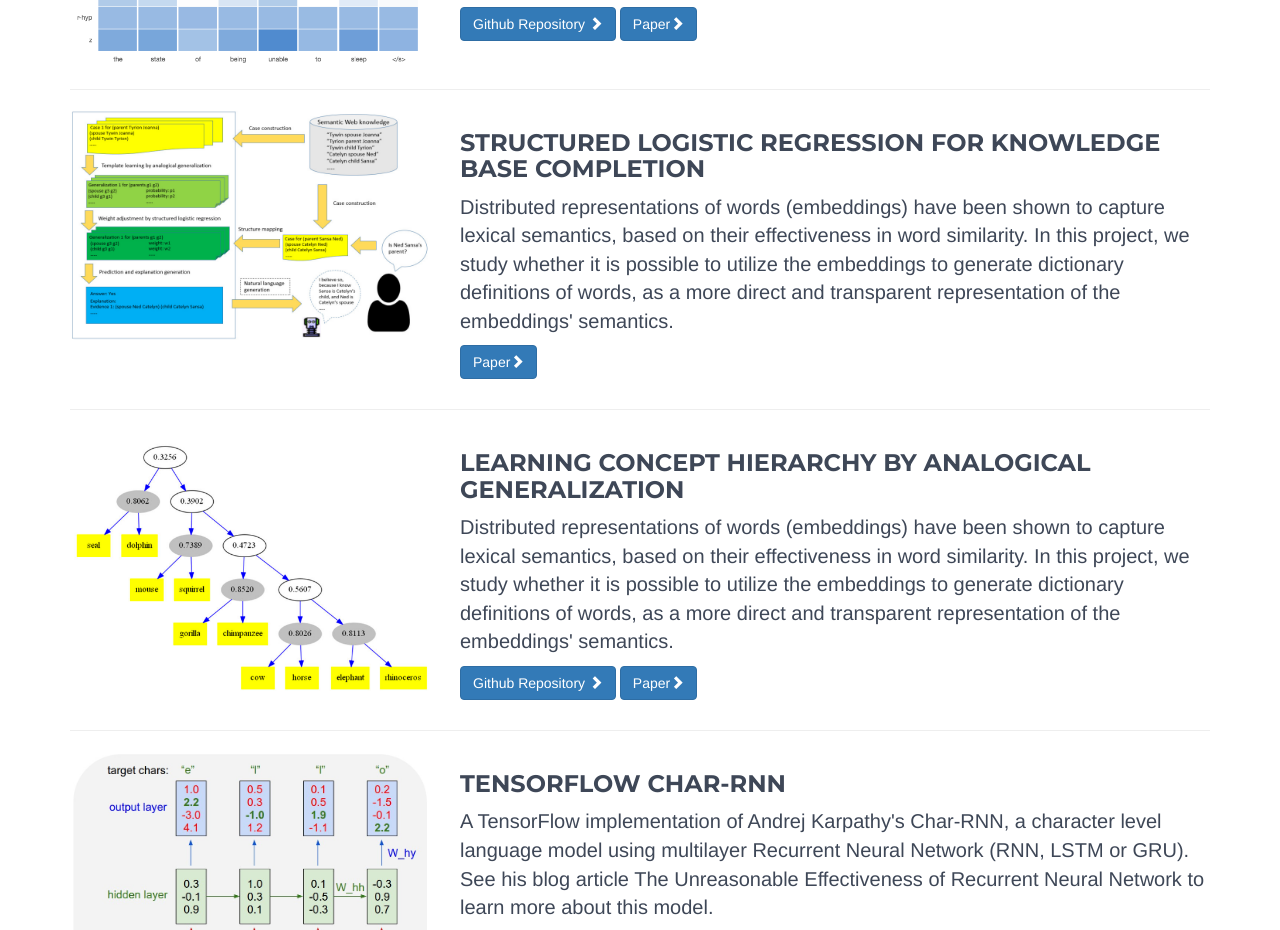
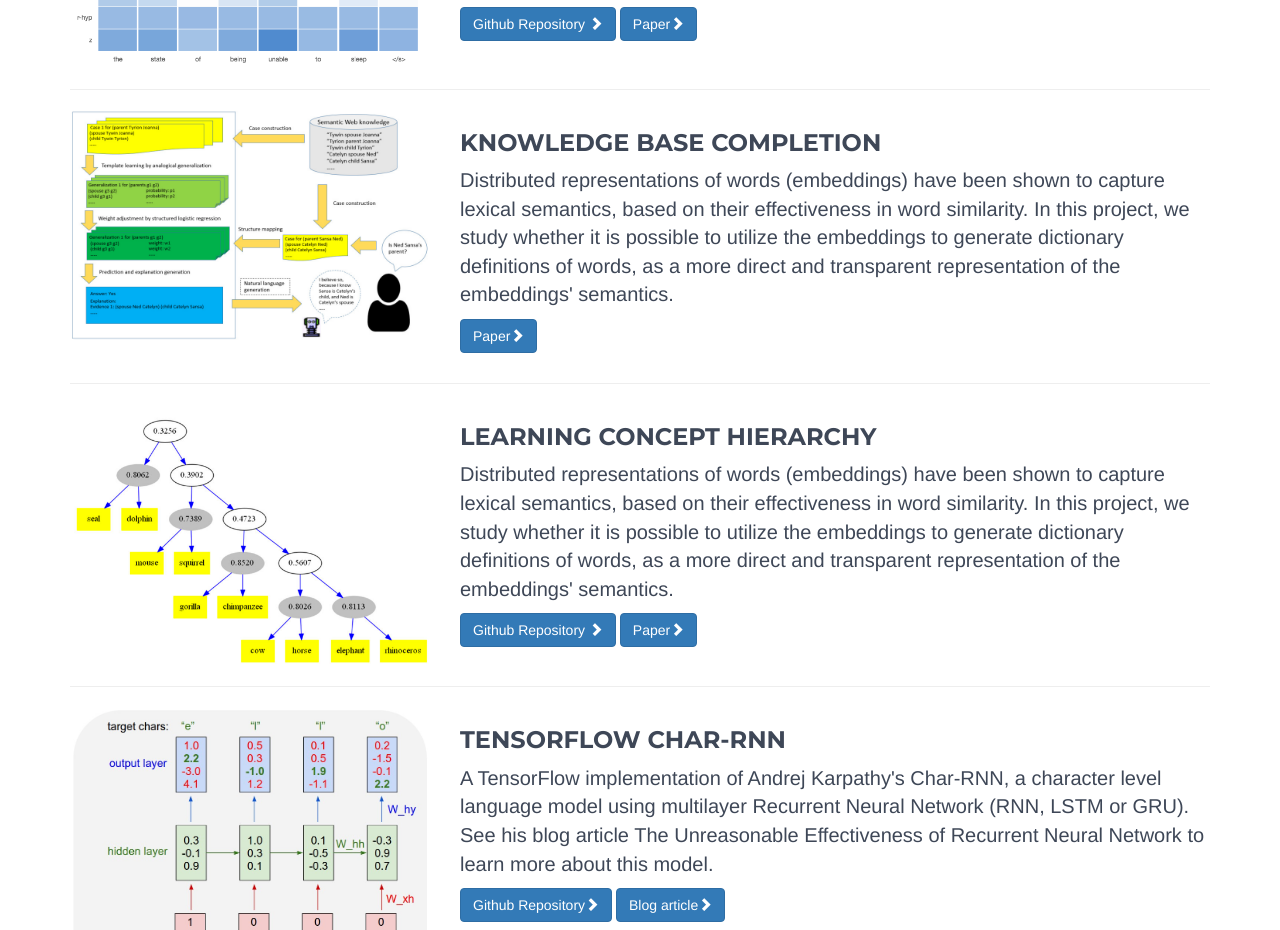
Before and after one commit to crazydonkey200/crazydonkey200.github.io, a website: page index.html in a window 1280 px wide. Shown: the part 3543-4473 px from the top of the page. Drawn offline with nearby package versions, Linux system fonts and the light colour scheme.

Commit message:
Modified project name.

```diff
--- a/index.html
+++ b/index.html
@@ -231,7 +231,7 @@
                     <img src="img/slogan_kbc.png" alt="SlogAn KBC overview" class="img-responsive img-rounded">
                 </div>
                 <div class="col-sm-8">
-                    <h3>Structured Logistic Regression for Knowledge Base Completion</h3>
+                    <h3>Knowledge Base Completion</h3>
                     <p>Distributed representations of words (embeddings) have been shown to capture lexical semantics, based on their effectiveness in word similarity. In this project, we study whether it is possible to utilize the embeddings to generate dictionary definitions of words, as a more direct and transparent representation of the embeddings' semantics.</p>
                     <a class="btn btn-primary" href="https://arxiv.org/abs/1611.00020">Paper<span
                             class="glyphicon glyphicon-chevron-right">
@@ -245,7 +245,7 @@
                     <img src="img/concept_hierarchy.png" alt="neural symbolic machine overview" class="img-responsive img-rounded">
                 </div>
                 <div class="col-sm-8">
-                    <h3>Learning Concept Hierarchy by analogical generalization</h3>
+                    <h3>Learning Concept Hierarchy</h3>
                     <p>Distributed representations of words (embeddings) have been shown to capture lexical semantics, based on their effectiveness in word similarity. In this project, we study whether it is possible to utilize the embeddings to generate dictionary definitions of words, as a more direct and transparent representation of the embeddings' semantics.</p>
                     <a class="btn btn-primary" href="https://github.com/Websail-NU/torch-defseq">Github Repository
                       <span class="glyphicon glyphicon-chevron-right">
```
Also changed, not shown: 1 other file.
